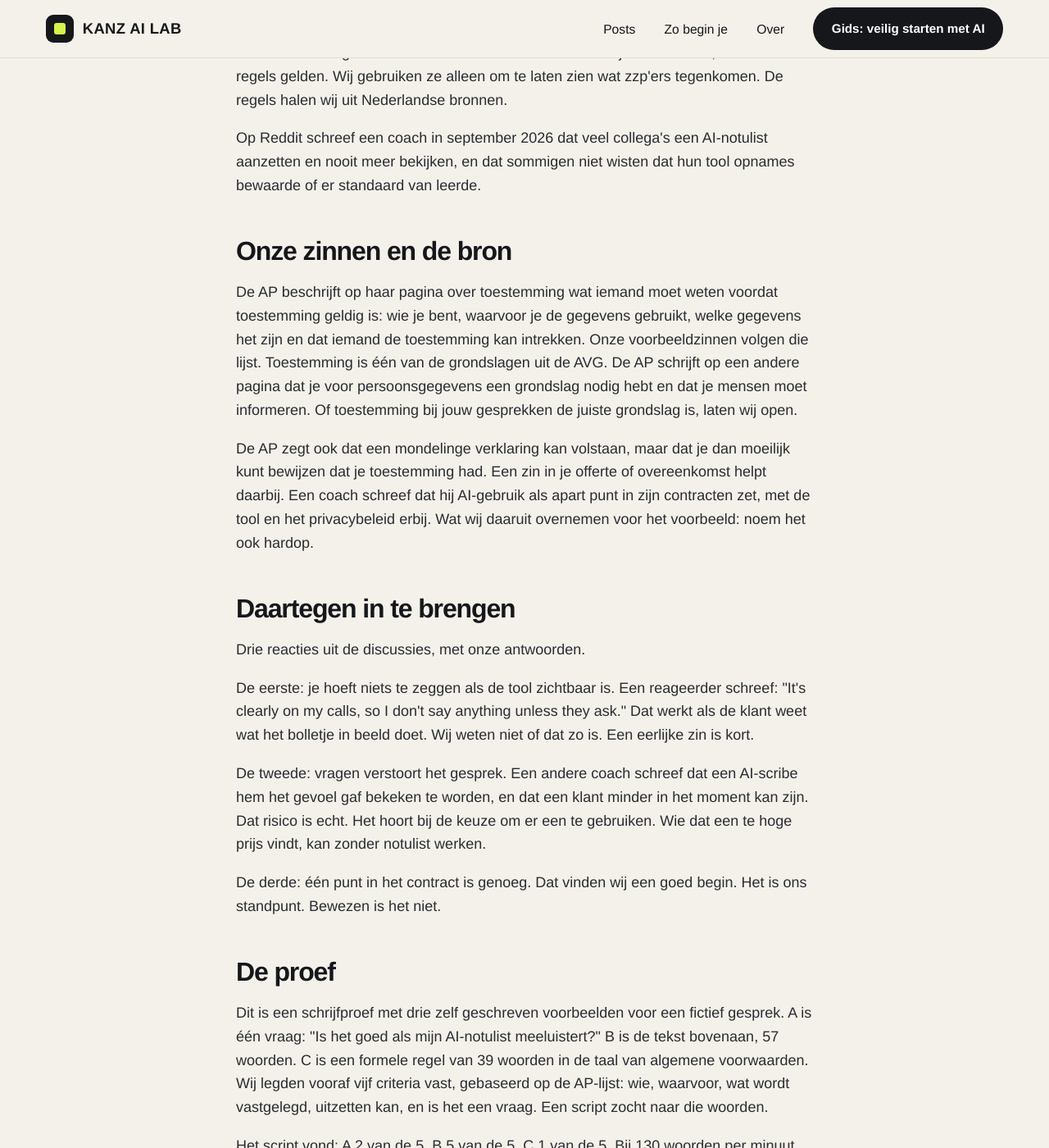
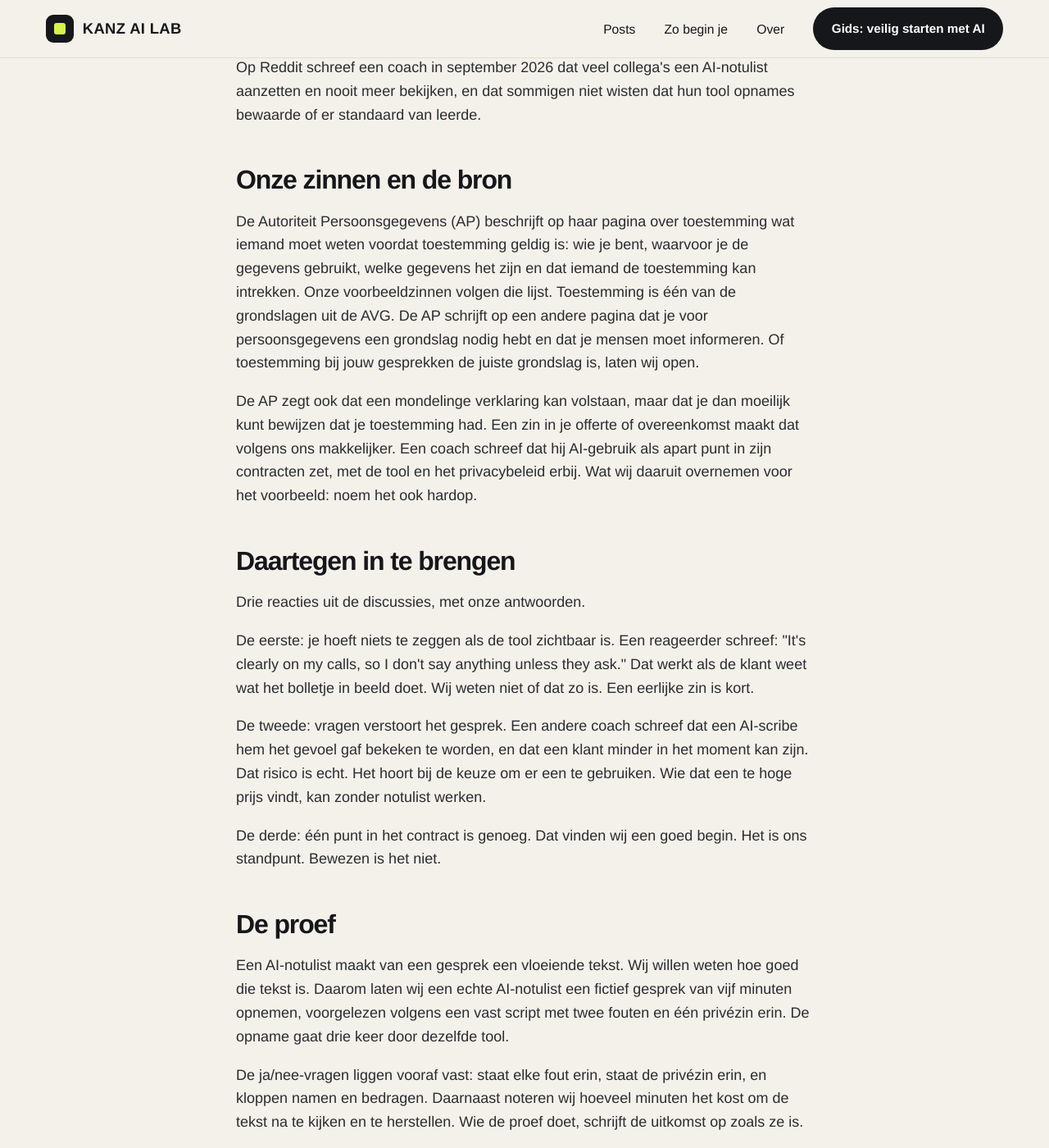
Before and after one commit to kanz-ai-lab-nl/kanz-ai-lab-nl.github.io, a Jekyll site: the page ai-notulist-eerste-minuut/index.html, which Jekyll copies as it is, in a window 1280 px wide and 1400 px high, scrolled down 1179 px. Shown: the whole window at 82% size. Built offline with Jekyll 4.4.1, drawn with Linux system fonts in a browser that asks for light colours; some of the changed text lies outside the part shown.

Commit message:
Clarify AI-notulist usage in client conversations
Updated the text to clarify the use of an AI-notulist in client conversations, emphasizing the importance of informing clients about its use and functionality.

```diff
--- a/ai-notulist-eerste-minuut/index.html
+++ b/ai-notulist-eerste-minuut/index.html
@@ -24,26 +24,25 @@
 <body>
 <header class="top"><div class="w"><a class="brand" href="/"><i></i>KANZ AI Lab</a><div class="menu"><nav aria-label="Menu"><a href="/#posts">Posts</a><a href="/#aanbod">Zo begin je</a><a href="/#over">Over</a></nav><a class="cta" href="/gids/">Gids: veilig starten met AI</a></div><details class="mm"><summary>Menu</summary><div class="mi"><nav aria-label="Menu"><a href="/#posts">Posts</a><a href="/#aanbod">Zo begin je</a><a href="/#over">Over</a></nav><a class="cta" href="/gids/">Gids: veilig starten met AI</a></div></details></div></header><article class="art"><p class="crumb"><a href="/">&larr; KANZ AI Lab</a></p><span class="tag">Praktische gids</span>
 <h1>De eerste minuut met een AI-notulist</h1><p class="small">16 oktober 2026</p>
-<p>Gebruik je al een AI-notulist bij klantgesprekken, en weet je waarom je dat mag? Dan is dit een voorbeeld van hoe je het in de eerste minuut kunt zeggen: wie de notulist gebruikt, waarvoor, wat hij vastlegt en dat je hem kunt uitzetten.</p>
+<p>Zet je een AI-notulist aan bij een klantgesprek? Dan is de eerste minuut het moment om vier dingen te zeggen: wie de notulist gebruikt, waarvoor, wat hij vastlegt en dat hij uit kan.</p>
 <p>Dit is hoe wij het zouden zeggen: "Ik gebruik voor dit gesprek een AI-notulist, zodat ik straks goede notities heb. Hij legt vast wat we zeggen en maakt daar een tekst van. Ik lees die tekst zelf na voordat hij ergens heen gaat. Wil je dat niet, of wil je dat ik hem tussendoor uitzet, zeg het dan op elk moment. Is dat goed?"</p>
 <figure><img src="/img/ai-notulist-eerste-minuut-fig1.png" width="1600" height="900" alt="Vier genummerde vakken met wat je in de eerste minuut zegt als een AI-notulist meeluistert: wie de notulist gebruikt, waarvoor, wat hij vastlegt en dat hij uitgaat als de klant dat vraagt."></figure>
-<p>De rest van deze post gaat over waarom wij het zo zouden zeggen, wat daartegen te zeggen valt en wat de Autoriteit Persoonsgegevens (AP) erover schrijft. Dit is een schrijfvoorbeeld. Het zegt niet dat een zin zoals deze volstaat, welke grondslag bij jouw gesprekken past of dat je mag opnemen. Dat laatste moet je zelf of met een deskundige vaststellen voordat je een notulist gebruikt.</p>
+<p>Dit is een schrijfvoorbeeld. Of je mag opnemen en op welke grondslag, stel je zelf of met een deskundige vast voordat je een notulist aanzet.</p>
 <p>Een kanttekening vooraf. De meeste discussies hierover zijn Amerikaans, waar andere regels gelden. Wij gebruiken ze alleen om te laten zien wat zzp'ers tegenkomen. De regels halen wij uit Nederlandse bronnen.</p>
 <p>Op Reddit schreef een coach in september 2026 dat veel collega's een AI-notulist aanzetten en nooit meer bekijken, en dat sommigen niet wisten dat hun tool opnames bewaarde of er standaard van leerde.</p>
 <h2>Onze zinnen en de bron</h2>
-<p>De AP beschrijft op haar pagina over toestemming wat iemand moet weten voordat toestemming geldig is: wie je bent, waarvoor je de gegevens gebruikt, welke gegevens het zijn en dat iemand de toestemming kan intrekken. Onze voorbeeldzinnen volgen die lijst. Toestemming is één van de grondslagen uit de AVG. De AP schrijft op een andere pagina dat je voor persoonsgegevens een grondslag nodig hebt en dat je mensen moet informeren. Of toestemming bij jouw gesprekken de juiste grondslag is, laten wij open.</p>
-<p>De AP zegt ook dat een mondelinge verklaring kan volstaan, maar dat je dan moeilijk kunt bewijzen dat je toestemming had. Een zin in je offerte of overeenkomst helpt daarbij. Een coach schreef dat hij AI-gebruik als apart punt in zijn contracten zet, met de tool en het privacybeleid erbij. Wat wij daaruit overnemen voor het voorbeeld: noem het ook hardop.</p>
+<p>De Autoriteit Persoonsgegevens (AP) beschrijft op haar pagina over toestemming wat iemand moet weten voordat toestemming geldig is: wie je bent, waarvoor je de gegevens gebruikt, welke gegevens het zijn en dat iemand de toestemming kan intrekken. Onze voorbeeldzinnen volgen die lijst. Toestemming is één van de grondslagen uit de AVG. De AP schrijft op een andere pagina dat je voor persoonsgegevens een grondslag nodig hebt en dat je mensen moet informeren. Of toestemming bij jouw gesprekken de juiste grondslag is, laten wij open.</p>
+<p>De AP zegt ook dat een mondelinge verklaring kan volstaan, maar dat je dan moeilijk kunt bewijzen dat je toestemming had. Een zin in je offerte of overeenkomst maakt dat volgens ons makkelijker. Een coach schreef dat hij AI-gebruik als apart punt in zijn contracten zet, met de tool en het privacybeleid erbij. Wat wij daaruit overnemen voor het voorbeeld: noem het ook hardop.</p>
 <h2>Daartegen in te brengen</h2>
 <p>Drie reacties uit de discussies, met onze antwoorden.</p>
 <p>De eerste: je hoeft niets te zeggen als de tool zichtbaar is. Een reageerder schreef: "It's clearly on my calls, so I don't say anything unless they ask." Dat werkt als de klant weet wat het bolletje in beeld doet. Wij weten niet of dat zo is. Een eerlijke zin is kort.</p>
 <p>De tweede: vragen verstoort het gesprek. Een andere coach schreef dat een AI-scribe hem het gevoel gaf bekeken te worden, en dat een klant minder in het moment kan zijn. Dat risico is echt. Het hoort bij de keuze om er een te gebruiken. Wie dat een te hoge prijs vindt, kan zonder notulist werken.</p>
 <p>De derde: één punt in het contract is genoeg. Dat vinden wij een goed begin. Het is ons standpunt. Bewezen is het niet.</p>
 <h2>De proef</h2>
-<p>Dit is een schrijfproef met drie zelf geschreven voorbeelden voor een fictief gesprek. A is één vraag: "Is het goed als mijn AI-notulist meeluistert?" B is de tekst bovenaan, 57 woorden. C is een formele regel van 39 woorden in de taal van algemene voorwaarden. Wij legden vooraf vijf criteria vast, gebaseerd op de AP-lijst: wie, waarvoor, wat wordt vastgelegd, uitzetten kan, en is het een vraag. Een script zocht naar die woorden.</p>
-<p>Het script vond: A 2 van de 5, B 5 van de 5, C 1 van de 5. Bij 130 woorden per minuut, een aanname van ons, is B ongeveer 26 seconden lang. Dat is een berekening en geen gemeten tijd.</p>
-<p>Wat dit niet laat zien: wij schreven B met die criteria in het hoofd, dus de score zegt alleen dat B de woorden bevat. Het script leest niet mee. Wij testten geen AI-notulist, geen klantreactie en niet of iemand B begrijpt.</p>
-<h2>Bronnen</h2>
-<p>De coachdiscussie: <a href="https://www.reddit.com/r/executivecoaching/comments/1wbdxl0/do_you_ask_clients_before_running_an_ai_notetaker/">r/executivecoaching, 9 september 2026</a>. De AP-pagina over toestemming, bijgewerkt in september 2026: <a href="https://www.autoriteitpersoonsgegevens.nl/themas/basis-avg/avg-algemeen/grondslag-toestemming">Grondslag toestemming</a>. De AP-pagina over AI en de AVG, juli 2025: <a href="https://www.autoriteitpersoonsgegevens.nl/themas/algoritmes-ai/algoritmes-ai-en-de-avg/regels-bij-gebruik-van-ai-algoritmes">Regels bij gebruik van AI &amp; algoritmes</a>.</p>
+<p>Een AI-notulist maakt van een gesprek een vloeiende tekst. Wij willen weten hoe goed die tekst is. Daarom laten wij een echte AI-notulist een fictief gesprek van vijf minuten opnemen, voorgelezen volgens een vast script met twee fouten en één privézin erin. De opname gaat drie keer door dezelfde tool.</p>
+<p>De ja/nee-vragen liggen vooraf vast: staat elke fout erin, staat de privézin erin, en kloppen namen en bedragen. Daarnaast noteren wij hoeveel minuten het kost om de tekst na te kijken en te herstellen. Wie de proef doet, schrijft de uitkomst op zoals ze is.</p>
+<p>[RESULTAAT P1: open]</p>
+<p>Hoe de uitkomst ook uitvalt, de proef blijft klein: één tool, drie opnames, één fictief gesprek. Ze zegt niets over andere tools of over jouw gesprekken.</p>
 <h2>Een eigen controle na het gesprek</h2>
 <p>Een AI-notulist maakt een vloeiende tekst, ook van iets wat niet zo gezegd is. Hier staat een voorbeeldlijst van vijf eigen controles. Zij zegt niets over wat je mag delen of wanneer iets volstaat. Er wordt niets verstuurd of bewaard.</p>
 <div class="kw" id="kw">
@@ -80,6 +79,8 @@
 upd();
 })();
 </script>
+<h2>Bronnen</h2>
+<p>De coachdiscussie: <a href="https://www.reddit.com/r/executivecoaching/comments/1wbdxl0/do_you_ask_clients_before_running_an_ai_notetaker/">r/executivecoaching, 9 september 2026</a>. De AP-pagina over toestemming, bijgewerkt in september 2026: <a href="https://www.autoriteitpersoonsgegevens.nl/themas/basis-avg/avg-algemeen/grondslag-toestemming">Grondslag toestemming</a>. De AP-pagina over AI en de AVG, juli 2025: <a href="https://www.autoriteitpersoonsgegevens.nl/themas/algoritmes-ai/algoritmes-ai-en-de-avg/regels-bij-gebruik-van-ai-algoritmes">Regels bij gebruik van AI &amp; algoritmes</a>.</p>
 <p>Schrijf je eigen openingszin op en lees hem hardop voordat je je volgende gesprek begint.</p>
 <p>Fout gezien? Mail naar <a href="mailto:info@klaarwijs.nl">info@klaarwijs.nl</a>.</p></article>
 <footer class="site"><div class="w">© Klaarwijs</div></footer></body></html>
```
